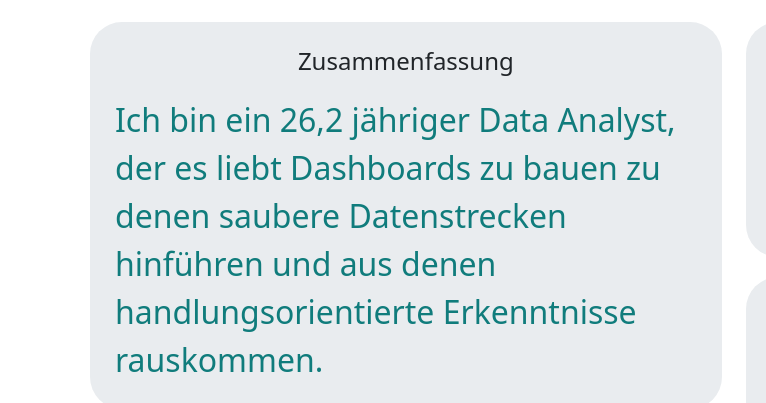
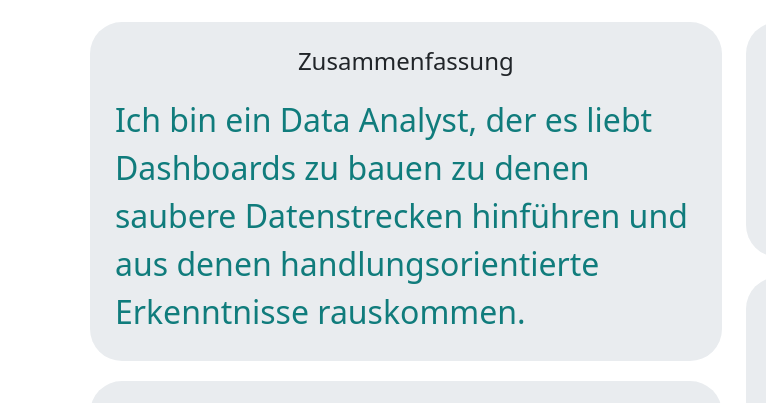
Before and after one commit to OezguenCakir/Meine-Webseite, a plain HTML site: page index.html in a window 1280 px wide. Shown: the part 3804-4207 px from the top of the page, 0-766 px from the left. Drawn offline with nearby package versions, Linux system fonts and the light colour scheme; no server answers.

Commit message:
🔥 Alter raus

```diff
--- a/index.html
+++ b/index.html
@@ -927,9 +927,7 @@
               <div class="boxen hvr-shrink">
                 <h4 style="margin-bottom: 20px">Zusammenfassung</h4>
                 <div class="contact-about-me">
-                  Ich bin ein
-                  <p id="age" style="all: unset"></p>
-                  jähriger Data Analyst, der es liebt Dashboards zu bauen zu denen saubere Datenstrecken hinführen und
+                  Ich bin ein Data Analyst, der es liebt Dashboards zu bauen zu denen saubere Datenstrecken hinführen und
                   aus denen handlungsorientierte Erkenntnisse rauskommen.
                 </div>
               </div>
--- a/scripts/utils.js
+++ b/scripts/utils.js
@@ -32,13 +32,5 @@ document.querySelectorAll(".tab-link").forEach((link) => {
   });
 });
 
-// calc my age
-var date1 = new Date("1998-11-02");
-var date2 = new Date();
-var Difference_In_Time = date2.getTime() - date1.getTime();
-var Difference_In_Days = Difference_In_Time / (1000 * 3600 * 24);
-var Difference_In_Years = Difference_In_Days / 365.25;
-document.getElementById("age").innerHTML = Difference_In_Years.toFixed(1).replace(".", ",");
-
 // get current year for footer
 document.getElementById("currentYear").textContent = new Date().getFullYear();
```
